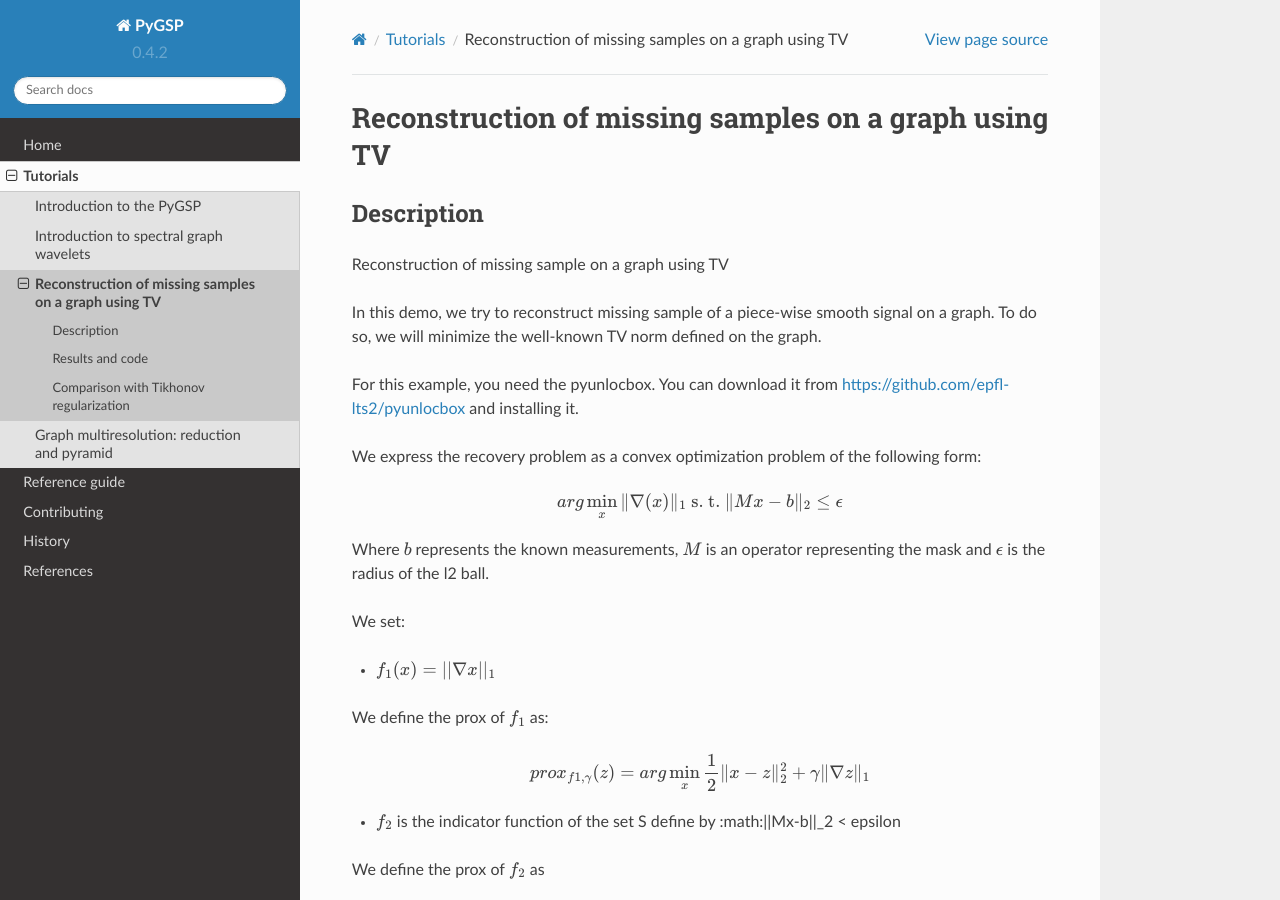
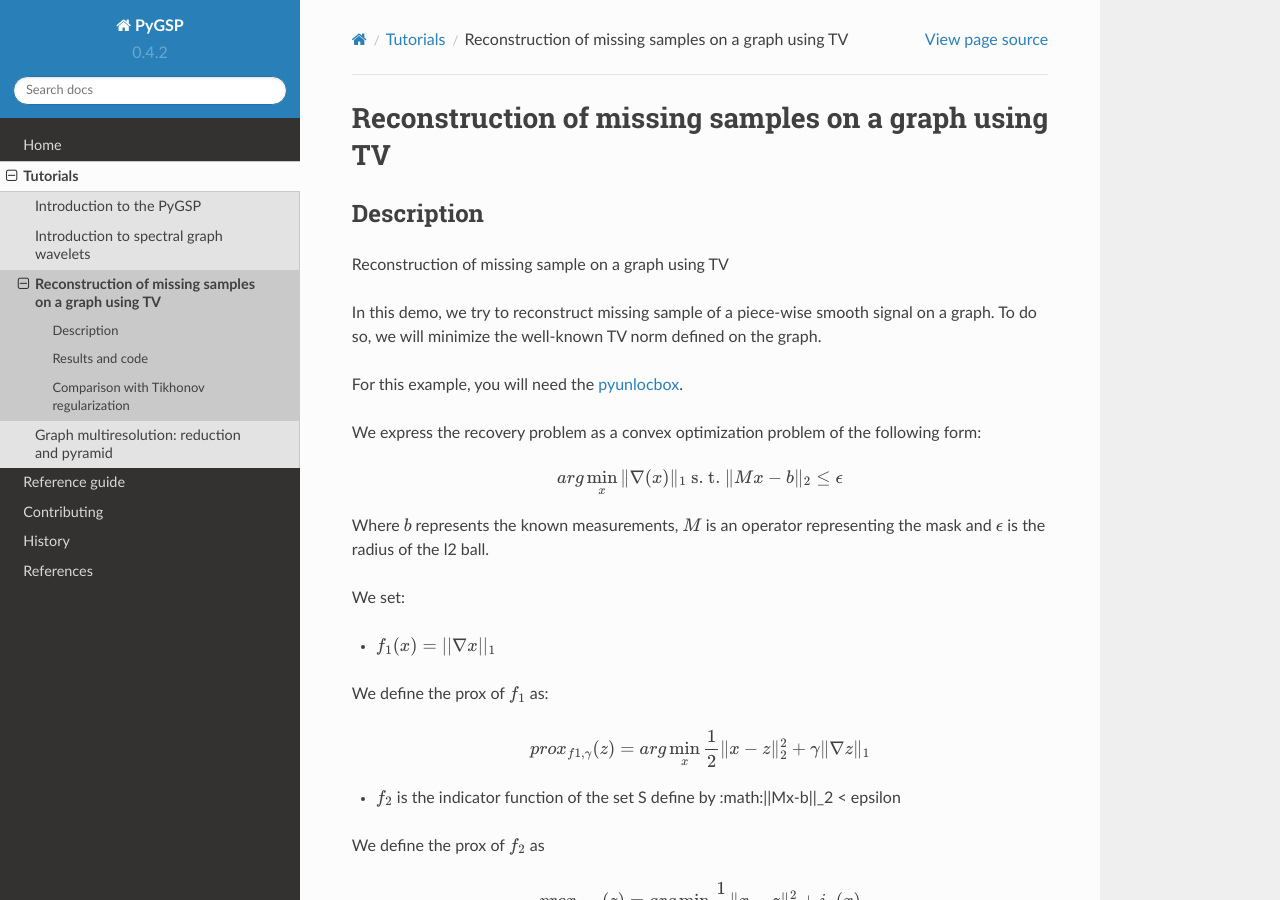
Before and after one commit to epfl-lts2/pygsp, a Sphinx documentation site: the page built from doc/tutorials/demo_graph_tv.rst, in a window 1280 px wide and 900 px high. Built offline with Sphinx 7.4.7 and the Read the Docs theme 2.0.0, drawn with Linux system fonts in a browser that asks for light colours; some of the changed lines change nothing that is shown.

Commit message:
tutorials: fix graph tv

```diff
--- a/doc/tutorials/demo_graph_tv.rst
+++ b/doc/tutorials/demo_graph_tv.rst
@@ -9,7 +9,7 @@
 
 In this demo, we try to reconstruct missing sample of a piece-wise smooth signal on a graph. To do so, we will minimize the well-known TV norm defined on the graph.
 
-For this example, you need the pyunlocbox. You can download it from https://github.com/epfl-lts2/pyunlocbox and installing it.
+For this example, you will need the `pyunlocbox <https://github.com/epfl-lts2/pyunlocbox>`_.
 
 We express the recovery problem as a convex optimization problem of the following form:
 
@@ -82,14 +82,14 @@
 .. >>>
 .. >>> # Setting the function ftv
 .. >>> f2 = pyunlocbox.functions.func()
-.. >>> f1._prox = lambda x, T: operators.prox_tv(x, T, G, verbose=verbose-1)
-.. >>> f1._eval = lambda x: operators.norm_tv(G, x)
+.. >>> f2._prox = lambda x, T: operators.prox_tv(x, T, G, verbose=verbose-1)
+.. >>> f2._eval = lambda x: operators.norm_tv(G, x)
 .. >>>
 .. >>> # Solve the problem
 .. >>> solver = pyunlocbox.solvers.douglas_rachford()
 .. >>> param = {'x0': depleted_graph_value, 'solver': solver, 'atol': 1e-7, 'maxit': 50, 'verbosity': 'LOW'}
 .. >>> # With prox_tv
-.. >>> ret = pyunlocboxsolvers.solve([f2, f1], **param)
+.. >>> ret = pyunlocbox.solvers.solve([f2, f1], **param)
 .. >>> prox_tv_reconstructed_graph = ret['sol']
 .. >>>
 .. >>> plotting.plt_plot_signal(G, prox_tv_reconstructed_graph, show_edges=True, savefig=True, plot_name='doc/tutorials/img/tv_recons_signal')
@@ -109,7 +109,7 @@
 The result is presented as following:
 
 .. >>> # Solve the problem with the same solver as before but with a prox_tik function
-.. >>> ret2 = pyunlocbox.solvers.solve([f3, f1], **param)
+.. >>> ret = pyunlocbox.solvers.solve([f3, f1], **param)
 .. >>> prox_tik_reconstructed_graph = ret['sol']
 .. >>>
 .. >>> plotting.plt_plot_signal(G, prox_tik_reconstructed_graph, show_edges=True, savefig=True, plot_name='doc/tutorials/img/tik_recons_signal')
```
